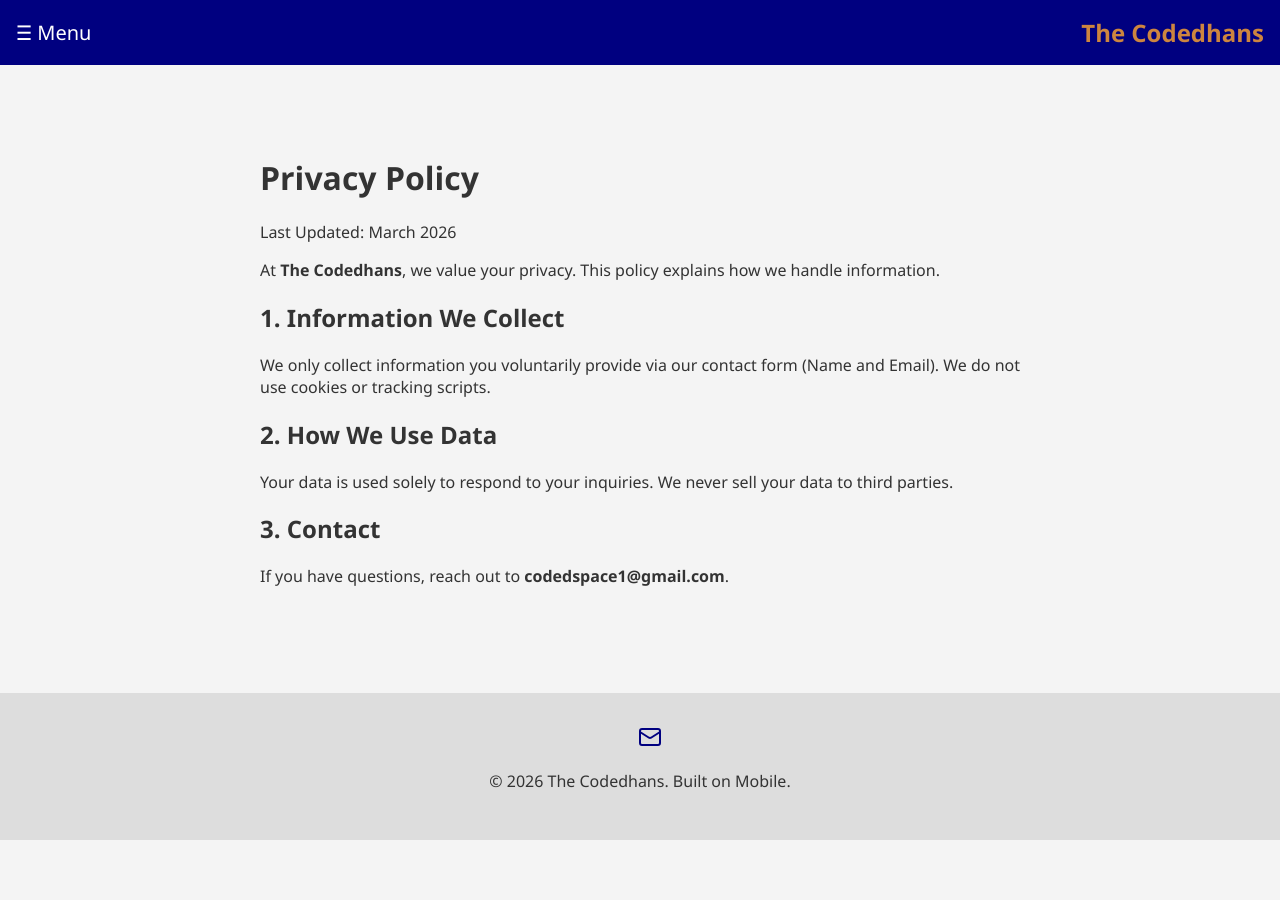
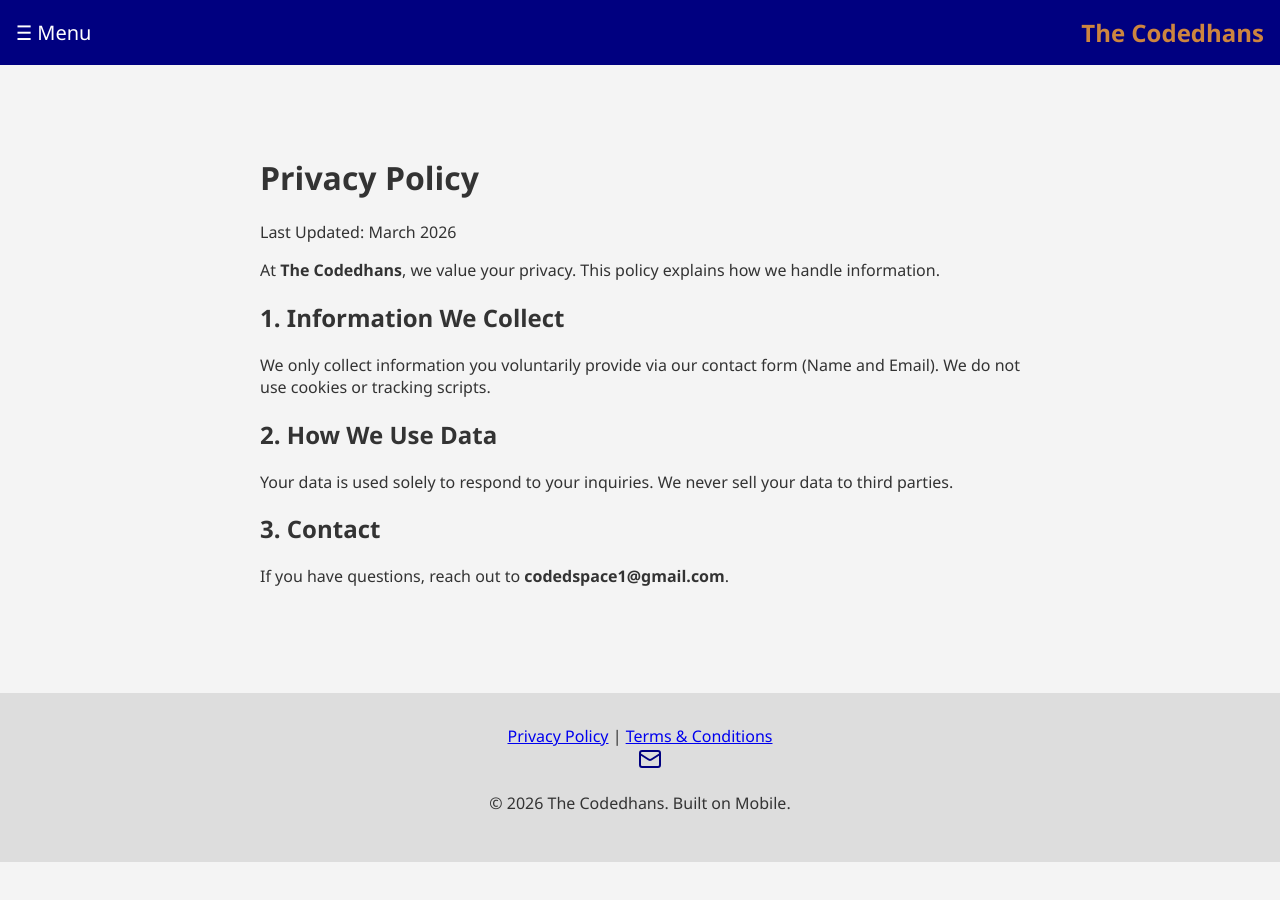
Before and after one commit to Codedhans/Codedhans.github.io, a Jekyll site: the page built from privacy.md, in a window 1280 px wide. Built offline with Jekyll 4.4.1, drawn with Linux system fonts in a browser that asks for light colours.

Commit message:
Add footer links for legal information
Added footer links for Privacy Policy and Terms & Conditions.

```diff
--- a/_layouts/default.html
+++ b/_layouts/default.html
@@ -29,6 +29,12 @@
     </main>
 
     <footer>
+
+    <div class="footer-links">
+        <a href="{{ '/privacy/' | relative_url }}">Privacy Policy</a> |
+        <a href="{{ '/terms/' | relative_url }}">Terms & Conditions</a>
+    </div>
+
         <div class="social-links">
             <a href="https://github.com/codedhans" target="_blank"><i data-lucide="github"></i></a>
             <a href="mailto:codedspace1@gmail.com"><i data-lucide="mail"></i></a>
```
